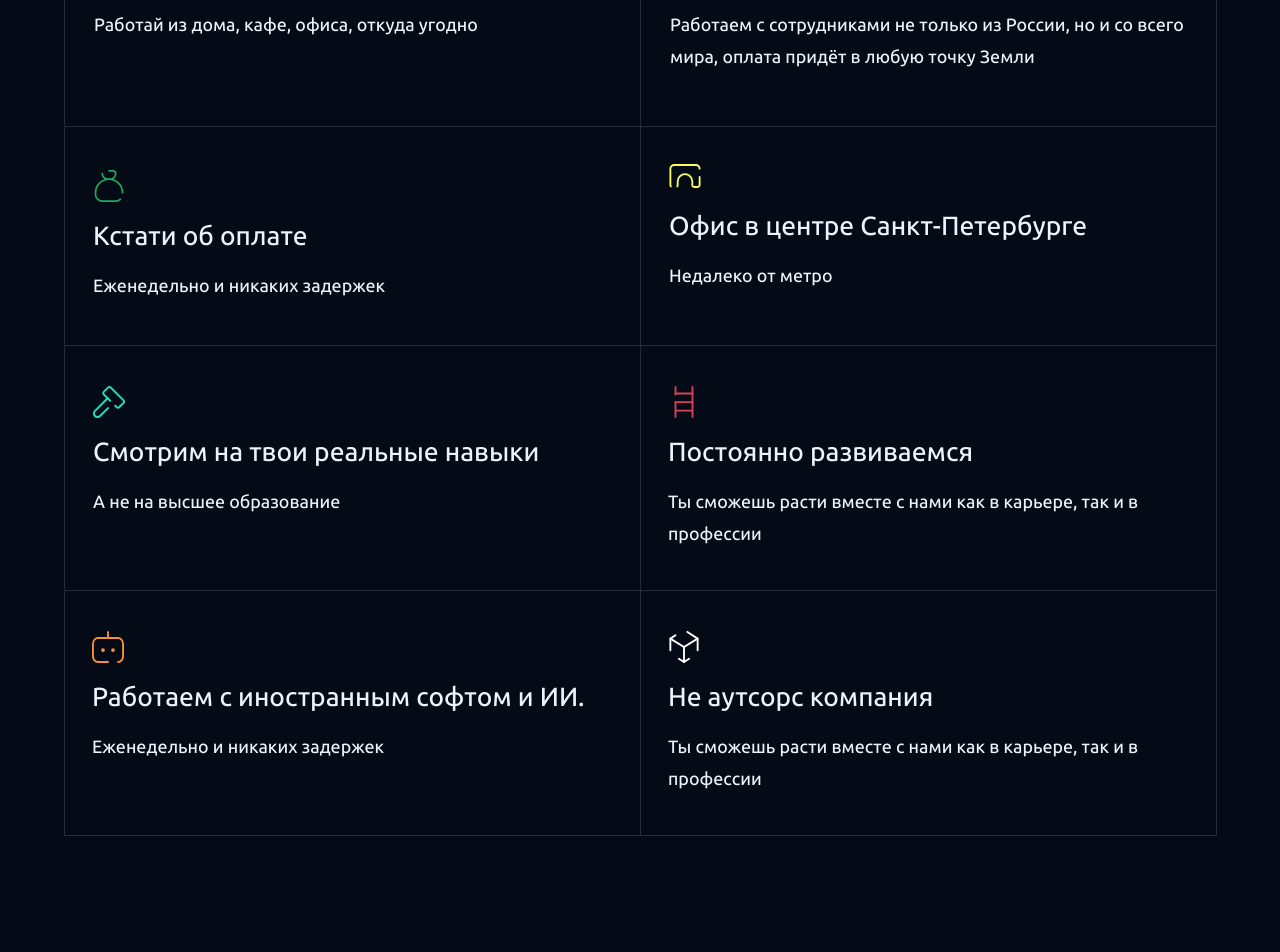
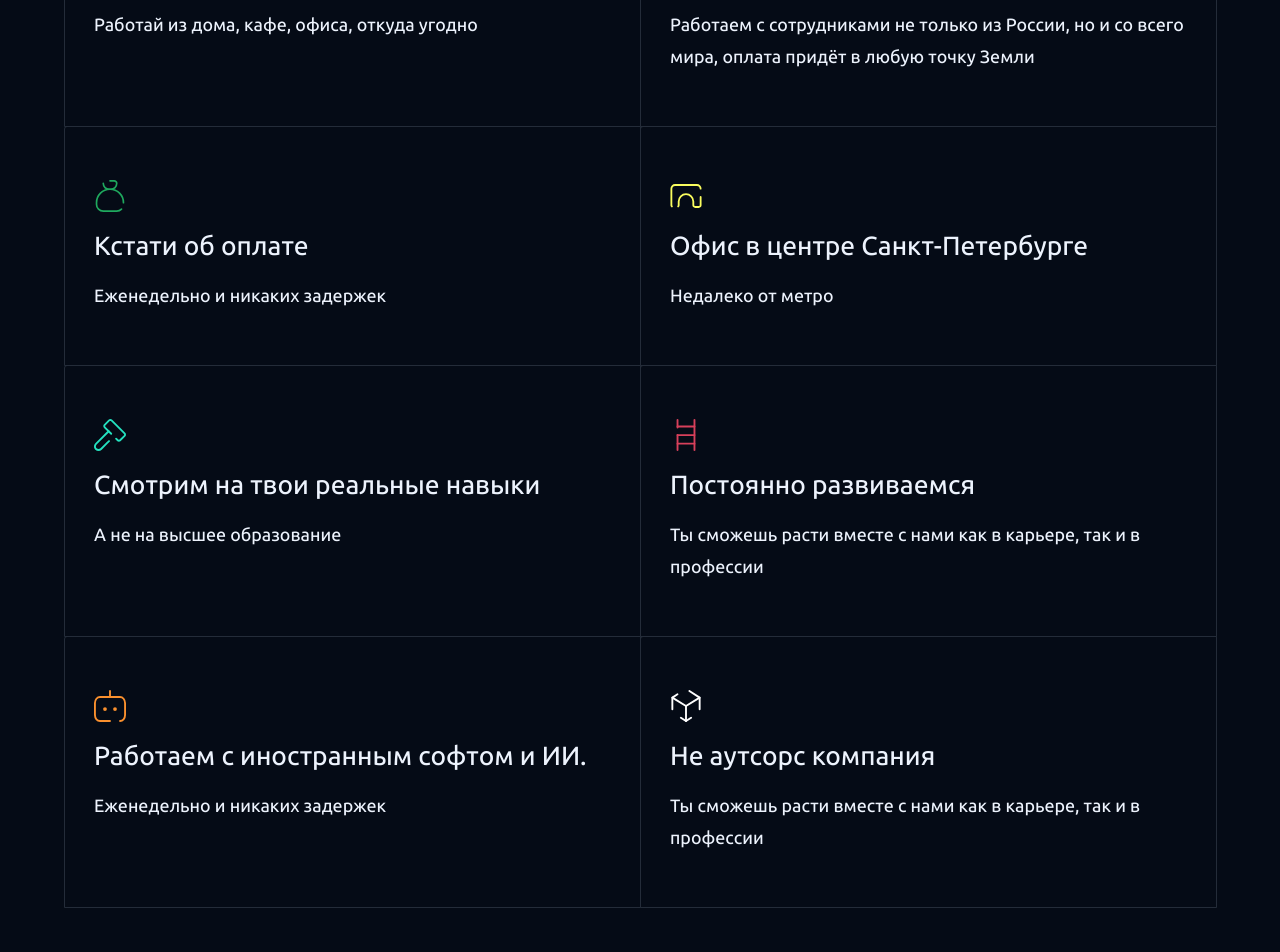
Before and after one commit to abdulhafiz7156/network-group, a Vue app: page / in a window 1280 px wide. Shown: the part 3580-4532 px from the top of the page. Built offline with nearby package versions, Linux system fonts and the light colour scheme; a web font is replaced by a local one.

Commit message:
mini-div bug

```diff
--- a/src/App.vue
+++ b/src/App.vue
@@ -339,13 +339,13 @@ export default {
     };
 
     const slideNext = () => {
+      console.log("fak")
       swiperRef.value.swiper.slideNext();
-      console.log("fak")
     };
 
     const slidePrev = () => {
+      console.log("prev")
       swiperRef.value.swiper.slidePrev();
-      console.log("prev")
     };
 
 
--- a/src/assets/css/main.css
+++ b/src/assets/css/main.css
@@ -340,6 +340,7 @@
     border: 1px solid #242C39;
 }
 
+
 .fourth-block__map__button-active{
     background-color: var(--text-color) !important;
     color: var(--second-text-color) !important;
@@ -550,35 +551,35 @@
     line-height: 32px;
 }
 
-.fourth-block__advantages-grid div:nth-child(3) {
-    height: 211px;
-    padding: 43px 28px;
-}
+/*.fourth-block__advantages-grid div:nth-child(3) {*/
+/*    height: 211px;*/
+/*    padding: 43px 28px;*/
+/*}*/
 
-.fourth-block__advantages-grid div:nth-child(4) {
-    height: 211px;
-    padding: 33px 28px;
-}
+/*.fourth-block__advantages-grid div:nth-child(4) {*/
+/*    height: 211px;*/
+/*    padding: 33px 28px;*/
+/*}*/
 
-.fourth-block__advantages-grid div:nth-child(5) {
-    height: 210px;
-    padding: 40px 28px;
-}
+/*.fourth-block__advantages-grid div:nth-child(5) {*/
+/*    height: 210px;*/
+/*    padding: 40px 28px;*/
+/*}*/
 
-.fourth-block__advantages-grid div:nth-child(6) {
-    height: 210px;
-    padding: 40px 27px;
-}
+/*.fourth-block__advantages-grid div:nth-child(6) {*/
+/*    height: 210px;*/
+/*    padding: 40px 27px;*/
+/*}*/
 
-.fourth-block__advantages-grid div:nth-child(7) {
-    height: 205px;
-    padding: 40px 27px;
-}
+/*.fourth-block__advantages-grid div:nth-child(7) {*/
+/*    height: 205px;*/
+/*    padding: 40px 27px;*/
+/*}*/
 
-.fourth-block__advantages-grid div:nth-child(8) {
-    height: 205px;
-    padding: 40px 27px;
-}
+/*.fourth-block__advantages-grid div:nth-child(8) {*/
+/*    height: 205px;*/
+/*    padding: 40px 27px;*/
+/*}*/
 
 .fourth-block__advantages {
     margin-top: 35px;
@@ -740,6 +741,7 @@
     border-radius: 2px;
 }
 
+
 .sidebar {
     position: fixed;
     top: 0;
--- a/src/assets/css/media.css
+++ b/src/assets/css/media.css
@@ -6,7 +6,7 @@
 
 @media (max-width: 1600px) {
     .fourth-block__map__nav__mini-div {
-        top: -19%;
+        top: -19% !important;
     }
 
     .first-block__img-div img {
```
